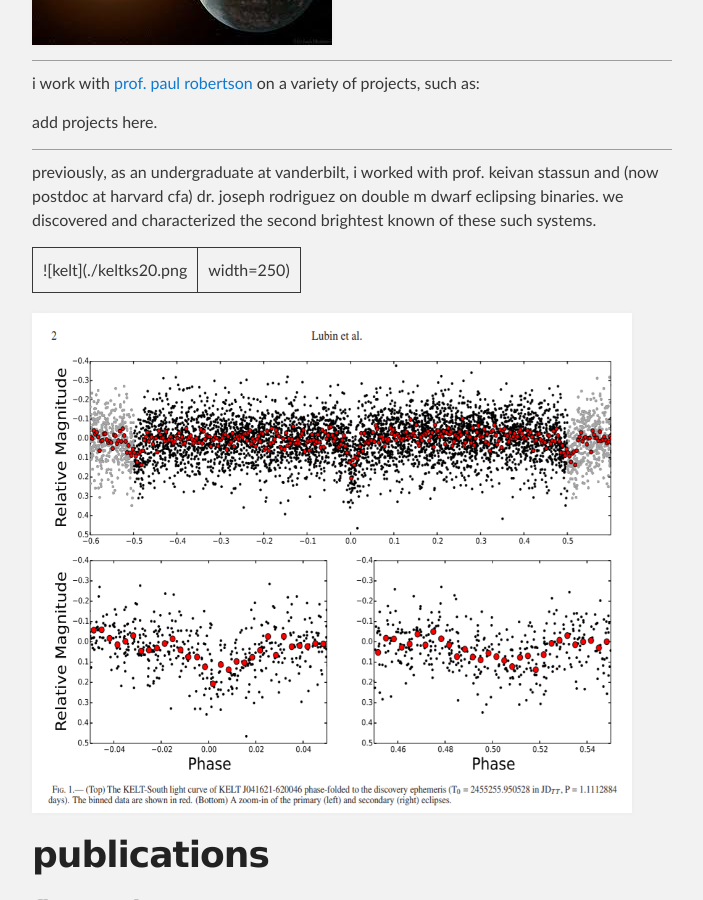
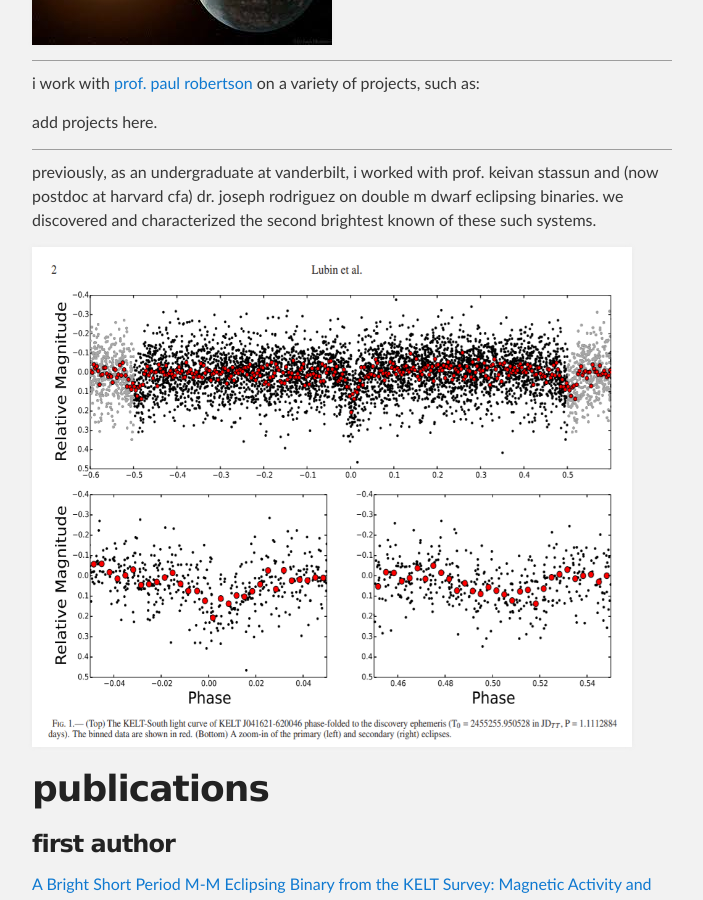
Before and after one commit to jluby127/jluby127.github.io, a Jekyll site: the page built from research.md, in a window 1280 px wide and 900 px high, scrolled down 530 px, cut to the strip 0-900 px from the top of the window. Shown: the whole strip, without its empty margins (288-991 px from the left). Built offline with Jekyll 4.4.1, drawn with Linux system fonts in a browser that asks for light colours; our own code applies the rules of GitHub Pages for plain Markdown files; grey boxes are pictures that could not be loaded.

Commit message:
Update research.md

```diff
--- a/research.md
+++ b/research.md
@@ -17,8 +17,6 @@ previously, as an undergraduate at vanderbilt, i worked with prof. keivan stassu
 at harvard cfa) dr. joseph rodriguez on double m dwarf eclipsing binaries.
 we discovered and characterized the second brightest known of these such systems.
 
-![kelt](./keltks20.png | width=250)
-
 <img src= "./keltks20.png" width="600" height="500">
 
 
```
